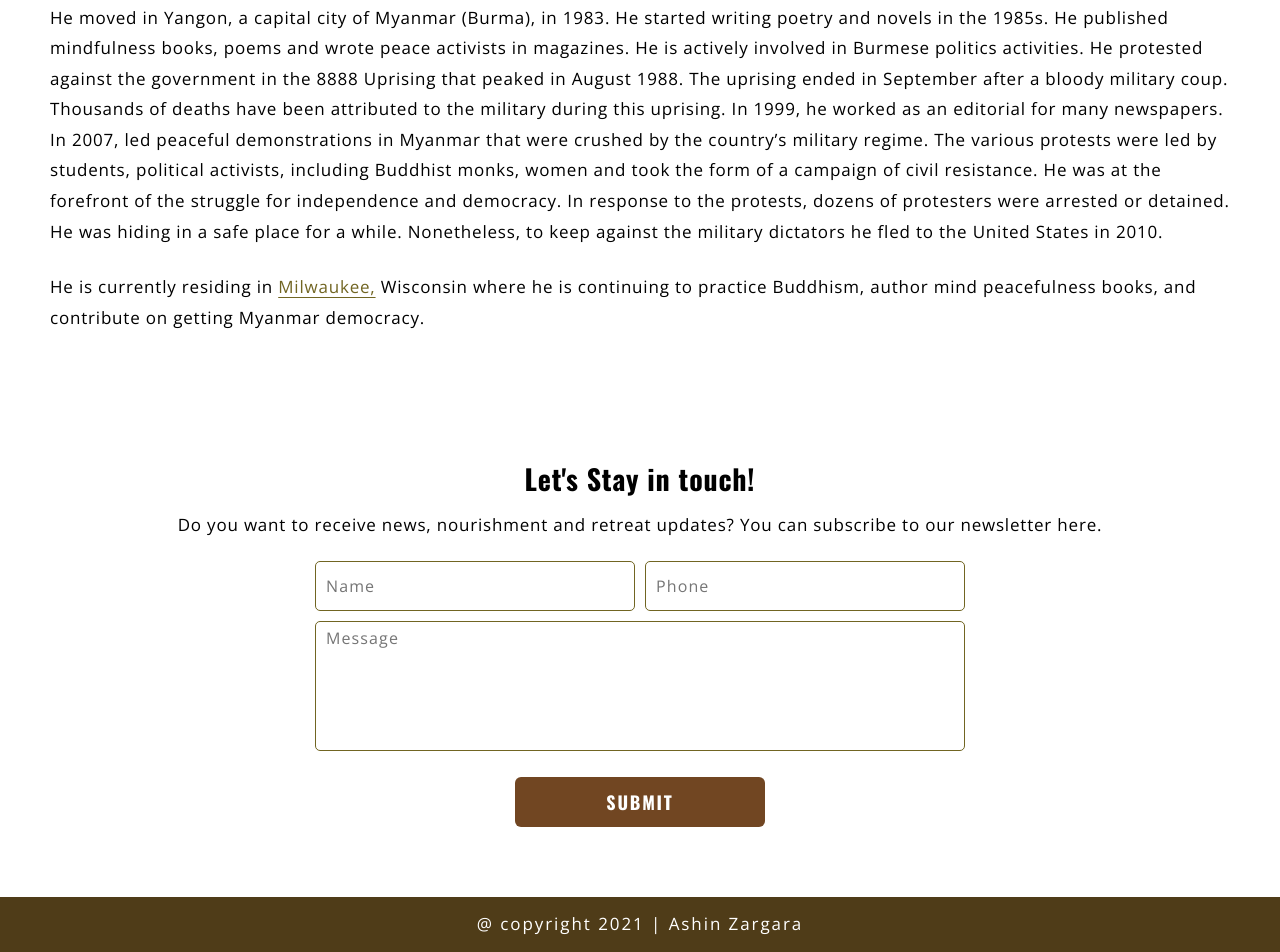
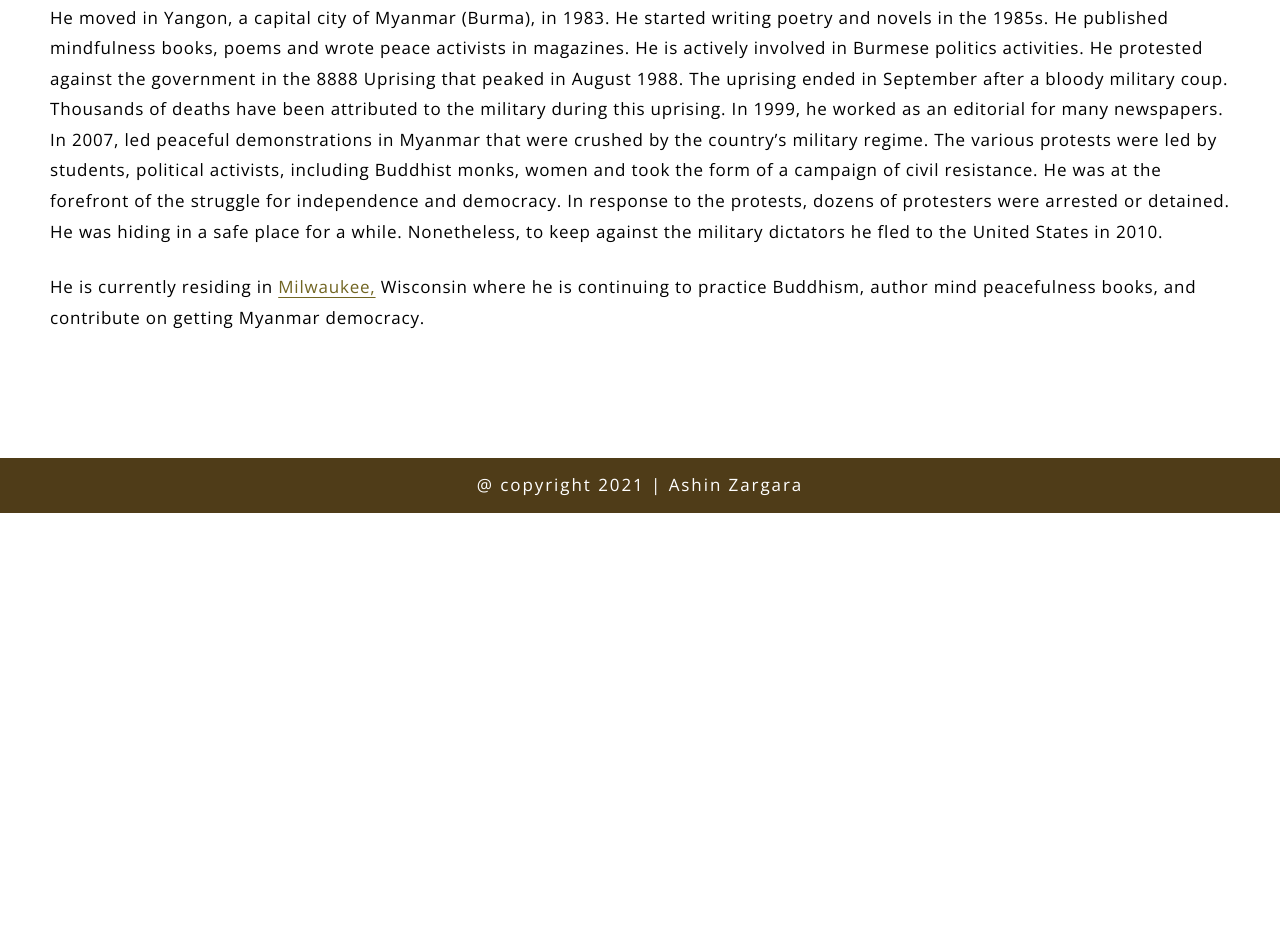
Before and after one commit to sawphaung/bioSite, a plain HTML site: page about.html in a window 1280 px wide. Shown: the part 677-1629 px from the top of the page. After the commit the page ends 1190 px from the top, so only its background shows below. Drawn offline with nearby package versions, Linux system fonts and the light colour scheme.

Commit message:
some updates

```diff
--- a/about.html
+++ b/about.html
@@ -46,36 +46,6 @@
                 <p>He is currently residing in <a href="https://www.visitmilwaukee.org/" target="_blank">Milwaukee,</a> Wisconsin where he is continuing to practice Buddhism, author mind peacefulness books, and contribute on getting Myanmar democracy.</p>
             </section>
 
-            <section class="contact-section">
-                <div class="content-wrap">
-                    <h2>Let's Stay in touch!</h2>
-                    <p>Do you want to receive news, nourishment and retreat updates? You can subscribe to our newsletter here.</p>
-
-                </div>
-
-                <div class="form">
-                    <div class="row">
-                        <div class="col-2">
-                            <div>
-                                <input type="text" placeholder="Name">
-                            </div>
-                            <div>
-                                <input type="tel" placeholder="Phone">
-                            </div>
-                        </div>
-                    </div>
-
-
-                    <div class="row">
-                        <textarea name="message" id="message" placeholder="Message"></textarea>
-                    </div>
-
-                    <button class="btn-submit" type="button">
-                        Submit
-                    </button>
-                </div>
-            </section>
-
         </main>
     </div>
     <footer>
--- a/style/style.scss
+++ b/style/style.scss
@@ -184,6 +184,10 @@ nav ul {
   display: flex;
   flex-wrap: wrap;
   padding: 50px 0 60px;
+
+  @media screen and (max-width: 640px) {
+    padding-bottom: 50px;
+  }
 
   & > * {
     width: calc(100% / 2);
```
Also changed, not shown: hobby.html (+0 -29 lines), index.html (+1 -1 lines), style/style.css, 1 other file.
